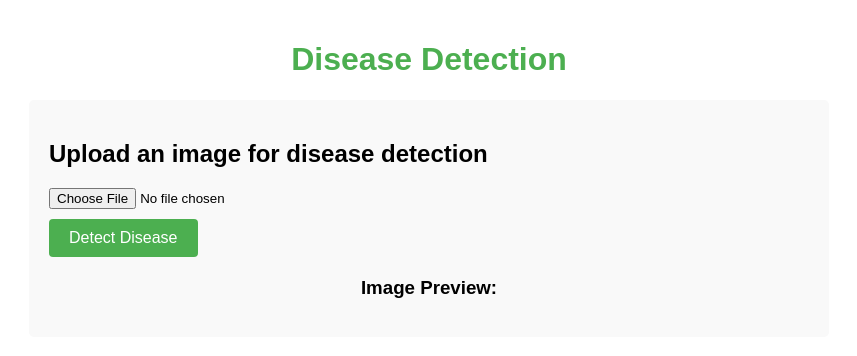
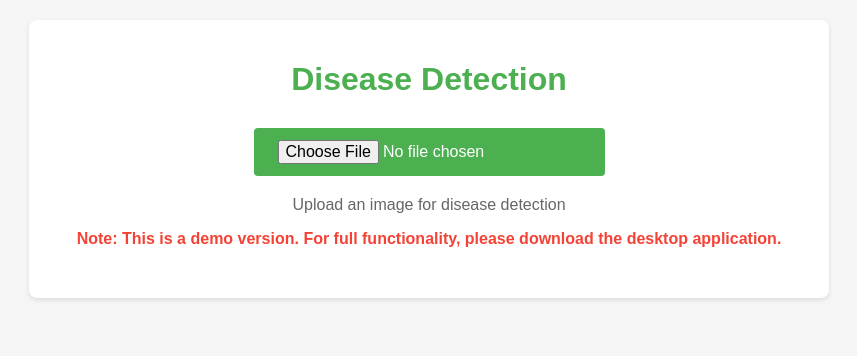
Before and after one commit to KigothoKen/disease-detection-app, a Flask app: page / in a window 1280 px wide. Shown: the top 356 px of the page, without its empty margins (211-1068 px from the left). Run offline with Flask 2, Linux system fonts and the light colour scheme.

Commit message:
Update for GitHub Pages deployment

```diff
--- a/templates/index.html
+++ b/templates/index.html
@@ -2,66 +2,84 @@
 <html>
 <head>
     <title>Disease Detection</title>
+    <meta name="viewport" content="width=device-width, initial-scale=1">
     <style>
         body {
             font-family: Arial, sans-serif;
             max-width: 800px;
             margin: 0 auto;
             padding: 20px;
+            background-color: #f5f5f5;
+        }
+        .container {
+            background-color: white;
+            padding: 20px;
+            border-radius: 8px;
+            box-shadow: 0 2px 4px rgba(0,0,0,0.1);
         }
         h1 {
             color: #4CAF50;
             text-align: center;
+            margin-bottom: 30px;
         }
         .upload-form {
-            background-color: #f9f9f9;
-            border-radius: 5px;
-            padding: 20px;
-            margin-top: 20px;
+            text-align: center;
+            margin-bottom: 30px;
         }
         .upload-btn {
             background-color: #4CAF50;
             color: white;
-            padding: 10px 20px;
+            padding: 12px 24px;
             border: none;
             border-radius: 4px;
             cursor: pointer;
             font-size: 16px;
-            margin-top: 10px;
+            transition: background-color 0.3s;
         }
         .upload-btn:hover {
             background-color: #45a049;
         }
         .preview {
-            margin-top: 20px;
             text-align: center;
+            margin-bottom: 30px;
         }
         #imagePreview {
             max-width: 100%;
-            max-height: 300px;
-            margin-top: 10px;
+            max-height: 400px;
+            margin: 20px auto;
+            border-radius: 4px;
+            box-shadow: 0 2px 4px rgba(0,0,0,0.1);
+        }
+        .instructions {
+            text-align: center;
+            color: #666;
+            margin-top: 20px;
+        }
+        .warning {
+            color: #f44336;
+            font-weight: bold;
         }
     </style>
 </head>
 <body>
-    <h1>Disease Detection</h1>
+    <div class="container">
+        <h1>Disease Detection</h1>
 
-    <div class="upload-form">
-        <h2>Upload an image for disease detection</h2>
-        <form action="/predict" method="post" enctype="multipart/form-data">
-            <input type="file" name="image" id="imageInput" accept="image/*" required onchange="previewImage(this)">
-            <br>
-            <input type="submit" value="Detect Disease" class="upload-btn">
-        </form>
+        <div class="upload-form">
+            <input type="file" id="imageInput" accept="image/*" onchange="handleImageUpload(this)" class="upload-btn">
+            <div class="instructions">
+                <p>Upload an image for disease detection</p>
+                <p class="warning">Note: This is a demo version. For full functionality, please download the desktop application.</p>
+            </div>
+        </div>
 
         <div class="preview">
-            <h3>Image Preview:</h3>
             <img id="imagePreview" style="display: none;" alt="Image Preview">
         </div>
     </div>
 
     <script>
-        function previewImage(input) {
+        function handleImageUpload(input) {
             if (input.files && input.files[0]) {
                 var reader = new FileReader();
 
```
Also changed, not shown: docs/index.html (added, +10 -0 lines), README.md.
